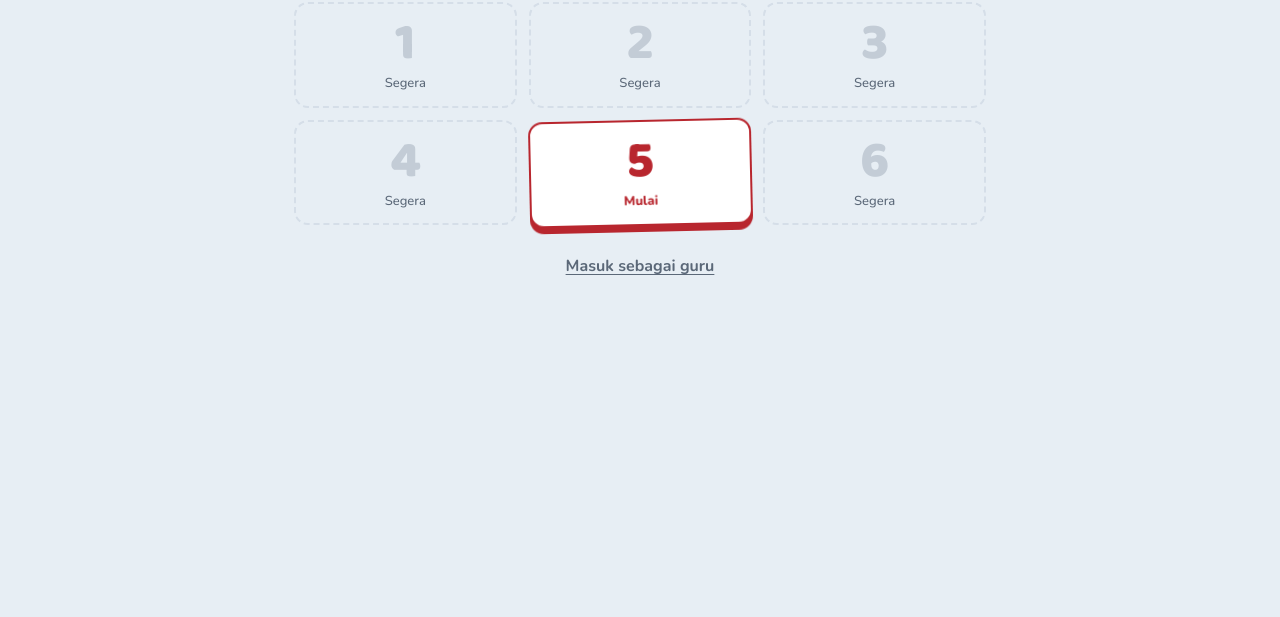
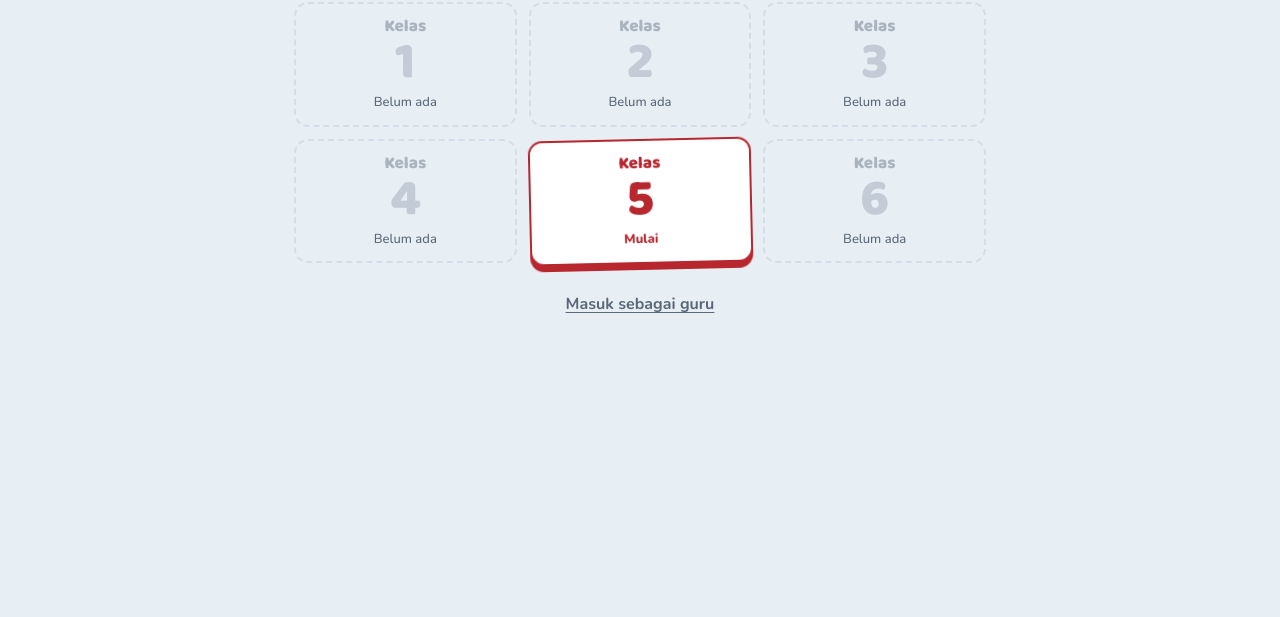
Before and after one commit to Larubiimipas/ulangan-sd, a plain HTML site: page index.html in a window 1280 px wide. Shown: the part 183-800 px from the top of the page. Drawn offline with nearby package versions, Linux system fonts and the light colour scheme.

Commit message:
Pilihan kelas diberi tulisan Kelas

```diff
--- a/index.html
+++ b/index.html
@@ -57,6 +57,8 @@ main{max-width:720px;margin:0 auto;padding:20px 14px 120px}
 .kelas-grid{display:grid;grid-template-columns:repeat(3,1fr);gap:12px}
 .kelas{background:var(--kertas);border:2px solid #d5dee8;border-radius:var(--r);padding:14px 8px 12px;text-align:center}
 .kelas .angka{font:800 52px/1 var(--fd);color:#c3ccd6}
+.kelas .kata-kelas{display:block;font:800 17px/1 var(--fd);color:#aab4bf;margin-bottom:2px}
+.kelas.on .kata-kelas{color:var(--merah)}
 .kelas small{display:block;font-size:13px;color:var(--abu);margin-top:4px}
 .kelas.on{border-color:var(--merah);background:#fff;box-shadow:0 6px 0 var(--merah)}
 .kelas.on .angka{color:var(--merah)}
@@ -422,7 +424,7 @@ function layarKelas(){
   let h = `<div class="awan"><span class="maskot" aria-hidden="true">🦉</span><div class="gelembung"><b>Halo, anak hebat!</b>Pilih kelasmu dulu, ya. Saat ini ulangan tersedia untuk Kelas 5.</div></div><div class="kelas-grid">`;
   for(let k=1;k<=6;k++){
     const on = KELAS_AKTIF.includes(String(k));
-    h += `<button class="kelas ${on?"on":""}" ${on?`onclick="pilihKelas('${k}')"`:"disabled"} aria-label="Kelas ${k}${on?"":", belum tersedia"}"><span class="angka">${k}</span><small>${on?"Mulai":"Segera"}</small></button>`;
+    h += `<button class="kelas ${on?"on":""}" ${on?`onclick="pilihKelas('${k}')"`:"disabled"} aria-label="Kelas ${k}${on?"":", belum tersedia"}"><span class="kata-kelas">Kelas</span><span class="angka">${k}</span><small>${on?"Mulai":"Belum ada"}</small></button>`;
   }
   app.innerHTML = h + `</div><button class="link-guru" onclick="layarLoginGuru()">Masuk sebagai guru</button>`; atas();
 }
```
